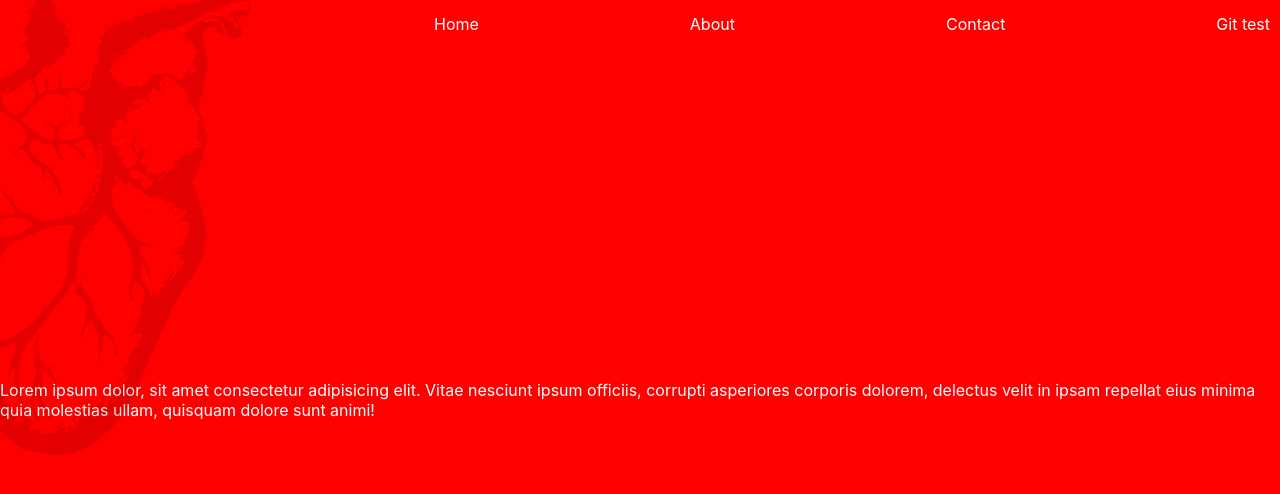
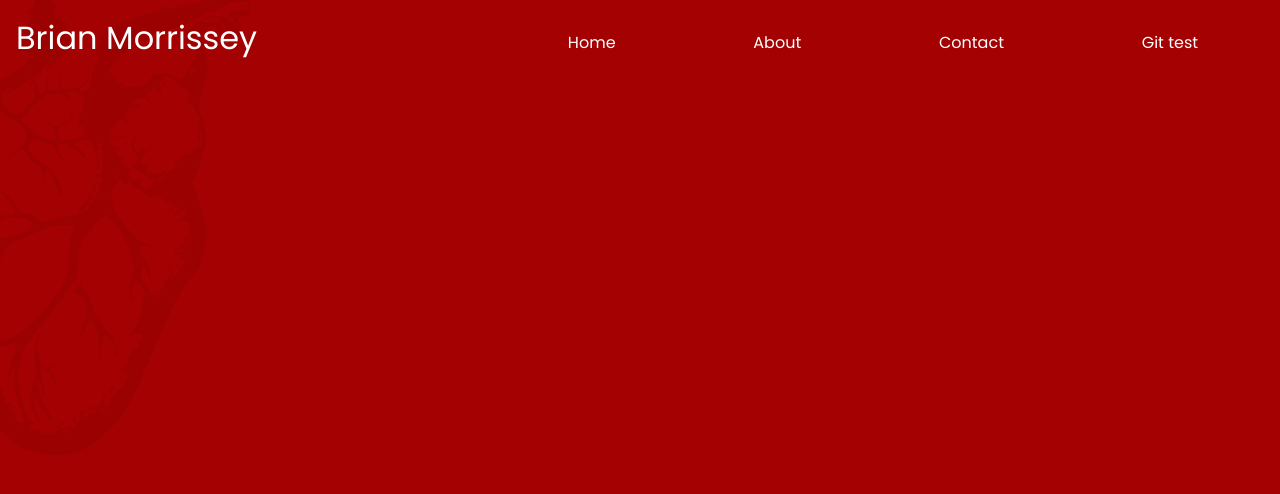
Before and after one commit to bjmorrissey/heartNav, a plain HTML site: page index.html in a window 1280 px wide. Both pictures are taken after a click on the picture 10 px from the left and 3 px from the top of the page. Drawn offline with Linux system fonts and the light colour scheme; a web font is replaced by a local one.

Commit message:
edits from work

```diff
--- a/index.html
+++ b/index.html
@@ -7,11 +7,15 @@
     <link rel="preconnect" href="https://rsms.me/">
 <link rel="stylesheet" href="https://rsms.me/inter/inter.css">
     <link type="text/css" rel="stylesheet" href="styles.css" />
+    <link rel="preconnect" href="https://fonts.googleapis.com">
+<link rel="preconnect" href="https://fonts.gstatic.com" crossorigin>
+<link href="https://fonts.googleapis.com/css2?family=Poppins:wght@300;400;600;800;900&family=Roboto:ital,wght@0,100;0,300;0,400;0,500;0,700;0,900;1,100;1,300;1,400;1,500;1,700;1,900&family=Zilla+Slab:ital,wght@0,300;0,400;0,500;0,600;0,700;1,300;1,400;1,500;1,600;1,700&display=swap" rel="stylesheet">
     <title>Document</title>
 </head>
 <body>
     <nav>
         <img src="images/heart.png" class="navHeart" />
+        <div class="brian">Brian Morrissey</div>
         <ul class="navigation">
             <li><span>Home</span></li>
             <li><span>About</span></li>
@@ -25,9 +29,9 @@
             GREETINGS
         </div>
 
-        <div class="svg-shape">
+        <!-- <div class="svg-shape">
             Lorem ipsum dolor, sit amet consectetur adipisicing elit. Vitae nesciunt ipsum officiis, corrupti asperiores corporis dolorem, delectus velit in ipsam repellat eius minima quia molestias ullam, quisquam dolore sunt animi!
-        </div>
+        </div> -->
         <!-- <div class="deadspace"></div>
         <div class="whitespace"></div>
         <div class="deadspace"></div>
--- a/index.js
+++ b/index.js
@@ -2,6 +2,8 @@ console.log('here')
 
 const heart = document.querySelector('.navHeart')
 const greet = document.querySelector('.greet')
+const navigation = document.querySelector('.navigation')
+const brian = document.querySelector('.brian')
 let checked = false
 
 function clicked() {
@@ -10,6 +12,10 @@ function clicked() {
         checked = true
         heart.classList.remove('heartClickOff')
         heart.classList.add('heartClickOn')
+        navigation.classList.remove('navBarRemove')
+        navigation.classList.add('navBarAnimate')
+        brian.classList.remove('disappear')
+        brian.classList.add('appear')
         greet.classList.add('disappear')
         console.log(checked)
         console.log('nav checked, should be open')
@@ -17,7 +23,12 @@ function clicked() {
         checked = false
         heart.classList.remove('heartClickOn')
         heart.classList.add('heartClickOff')
+        navigation.classList.remove('navBarAnimate')
+        navigation.classList.add('navBarRemove')
         greet.classList.remove('disappear')
+        brian.classList.remove('appear')
+        brian.classList.add('disappear')
+
         console.log(checked)
         console.log('nav closed, should be false')
     }
--- a/styles.css
+++ b/styles.css
@@ -4,23 +4,22 @@
 }
 
 body {
-    background-color: red;
+    background-color: rgb(164, 2, 2);
     color: #ffffff;
+    display: flex;
+    justify-content: center;
 
 }
 
-:root { font-family: 'Inter', sans-serif; }
+:root { font-family: 'Poppins', sans-serif; }
 @supports (font-variation-settings: normal) {
-  :root { font-family: 'Inter', sans-serif; }
+  :root { font-family: 'Poppins', sans-serif; }
 }
 
 
 nav {
     position: fixed;
     display: flex;
-    justify-content: right;
-    align-items: center;
-    transition: all .5s;
     width: 100vw;
 }
 
@@ -37,29 +36,66 @@ nav {
     cursor: pointer;
 }
 
+
+
 ul.navigation  {
+    position: fixed;
+    top: 14px;
+    right: 100vw;
     display: flex;
-    justify-content: space-between;
+    justify-content:space-around;
     align-items: center;
-    width: 70vw;
+    width: 60vw;
     list-style: none;
-    padding-top: 4px;
+    padding: 4px 0 0;
+    /* transition: 4s; */
+    /* background-color:rgba(50, 50 ,50, .8); */
+    /* border-radius: 4px; */
+
+}
+
+.brian {
+    position: fixed;
+    top: 14px;
+    font-size: 2rem;
+    left: 1rem;
+    opacity: 0;
+}
+
+.appear {
+    animation: 1s appear 1s;
+    animation-fill-mode: forwards;
+}
+
+
+
+.navBarAnimate {
+    animation: 1s nbarAnimate 0s cubic-bezier(0.455, 0.03, 0.515, 0.955) ;
+    animation-fill-mode: forwards;
+
+}
+
+.navBarRemove {
+    animation: 1s nbarReverse 0s cubic-bezier(0.455, 0.03, 0.515, 0.955) ;
+    animation-fill-mode: forwards;
 
 }
 
 ul.navigation li {
     padding: 10px;
-    transition: 1s;
-
+    border-bottom: 0px solid white;
+    transition: .2s;
+    margin: 2px;
 }
 
 ul.navigation li:nth-last-child() {
-    margin-right: 10px;
+    margin-right: 150px;
 }
 
 ul.navigation li:hover {
+    padding: 10px 10px 9px;
     cursor: pointer;
-    border: 1px solid white;
+    border-bottom-width: 1px;
 
 }
 
@@ -88,8 +124,6 @@ ul.navigation li:hover {
 
 }
 
-
-
 .deadspace {
     height: 100px;
     width: 20px;
@@ -115,7 +149,7 @@ main {
     align-items: center;
     justify-content: center;
     height: 100vh;
-    width: 100vw;
+    width: 80vw;
 }
 
 .greet {
@@ -128,13 +162,13 @@ main {
     justify-content: center;
     align-items: center;
     font-size: 3rem;
-    transition: 2s all;
+    transition: .5s all;
 
 }
 
 
 .disappear {
-    animation: 1s dis .25s ease-in-out;
+    animation: 1s dis ease-in-out;
     animation-fill-mode: forwards;
 }
 
@@ -152,7 +186,7 @@ main {
 
 @keyframes heartDisappear {
     0%   {opacity: 1; transform: scale(1)}
-    100%   {opacity: 0.11; transform: scale(4);
+    100%   {opacity: 0.05; transform: scale(4);
         top: 40px;
     left: 0px;
 }
@@ -168,7 +202,42 @@ main {
 
 }
 
+@keyframes appear {
+    0% {opacity: 0; display: none}
+    100% {opacity: 1; display: inline-block; }
+}
 @keyframes dis {
     0% {opacity: 1}
     100% {opacity: 0; display: none}
 }
+
+@keyframes nbarAnimate {
+    0% { top: 14px;
+        right: 100vw;
+        opacity: 0;}
+
+        50% {
+            opacity: 0;
+        }
+        100% {
+            top: 14px;
+        right: 1vw;
+        opacity: 1;
+        }
+}
+
+@keyframes nbarReverse {
+    0% { top: 14px;
+        right: 1vw;
+        opacity: 1;}
+
+        50% {
+            opacity: 1;
+        }
+
+        100% {
+            top: 14px;
+        right: 100vw;
+        opacity: 0;
+        }
+}
```
